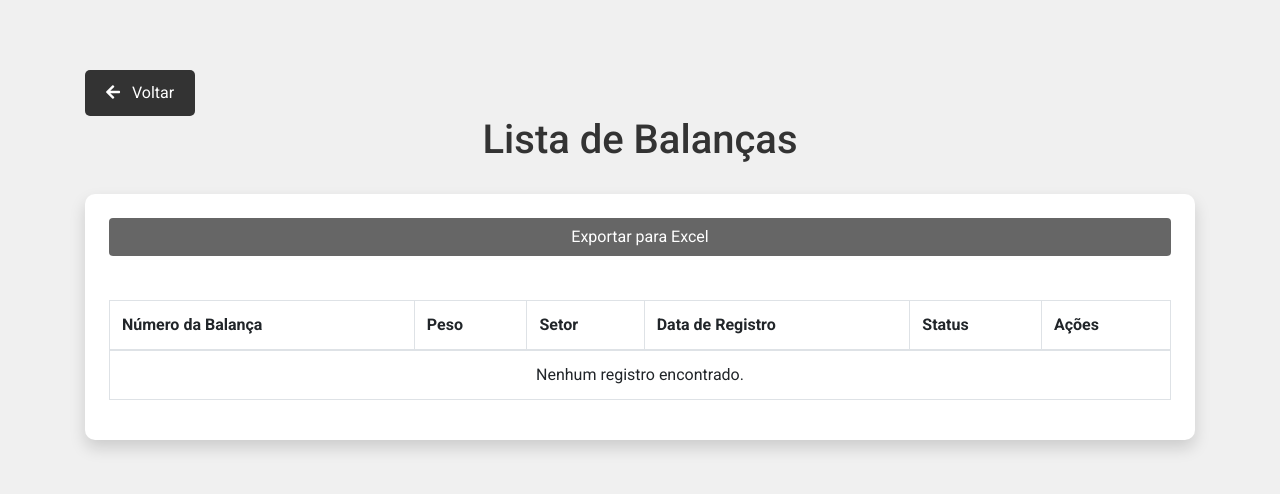
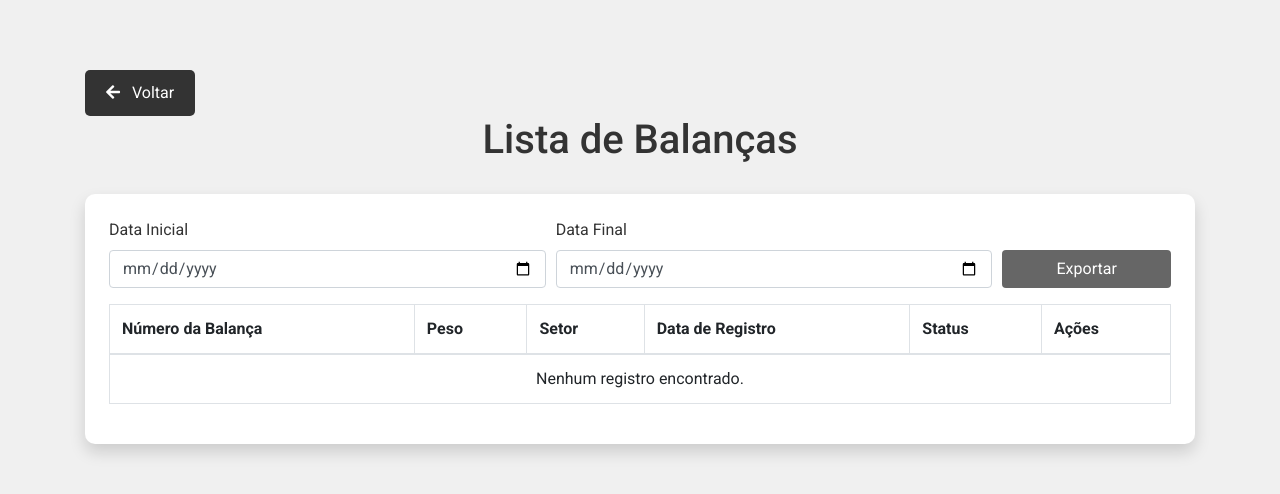
Before and after one commit to alvesmagnocavalcante/painelcpd, a Django app: page /balanca/lista/ in a window 1280 px wide. Shown: the top 494 px of the page. Run offline with Django 5.2, Linux system fonts and the light colour scheme; data that the repository does not hold is empty; some libraries are stand-ins or nearby versions.

Commit message:
app-balanca update

```diff
--- a/balanca/templates/lista_balanca.html
+++ b/balanca/templates/lista_balanca.html
@@ -70,13 +70,6 @@
             color: #fff; /* Branco */
             background-color: #4caf50; /* Verde */
         }
-        /* Responsividade para tabelas */
-        .table-responsive {
-            margin-top: 20px;
-        }
-        .btn-custom-sm {
-            margin-bottom: 10px;
-        }
     </style>
 </head>
 <body>
@@ -84,8 +77,21 @@
         <a href="{% url 'registro_balanca' %}" class="btn btn-back"><i class="fas fa-arrow-left"></i> Voltar</a>
         <h1>Lista de Balanças</h1>
         <div class="card shadow p-4">
-            <a href="{% url 'exportar_balanca_xlsx' %}" class="btn btn-custom btn-custom-sm mb-4">Exportar para Excel</a>
-            <div class="table-responsive">
+            <form method="get" action="{% url 'exportar_balanca_xlsx' %}">
+                <div class="form-row">
+                    <div class="form-group col-md-5">
+                        <label for="data_inicial">Data Inicial</label>
+                        <input type="date" id="data_inicial" name="data_inicial" class="form-control" required>
+                    </div>
+                    <div class="form-group col-md-5">
+                        <label for="data_final">Data Final</label>
+                        <input type="date" id="data_final" name="data_final" class="form-control" required>
+                    </div>
+                    <div class="form-group col-md-2 d-flex align-items-end">
+                        <button type="submit" class="btn btn-custom btn-block">Exportar</button>
+                    </div>
+                </div>
+            </form>
             <table class="table table-bordered">
                 <thead>
                     <tr>
@@ -129,7 +135,6 @@
             </table>
         </div>
     </div>
-    </div>
     <script src="https://code.jquery.com/jquery-3.5.1.slim.min.js"></script>
     <script src="https://cdn.jsdelivr.net/npm/@popperjs/core@2.5.3/dist/umd/popper.min.js"></script>
     <script src="https://stackpath.bootstrapcdn.com/bootstrap/4.5.2/js/bootstrap.min.js"></script>
--- a/balanca/views.py
+++ b/balanca/views.py
@@ -2,6 +2,7 @@ from django.shortcuts import render, redirect, get_object_or_404
 from django.http import HttpResponse
 from openpyxl import Workbook
 from .models import Balanca
+from datetime import datetime
 
 def registro_balanca(request):
     if request.method == 'POST':
@@ -20,7 +21,15 @@ def lista_balanca(request):
     return render(request, 'lista_balanca.html', {'registros': registros})
 
 def exportar_balanca_xlsx(request):
-    registros = Balanca.objects.all()
+    data_inicial = request.GET.get('data_inicial')
+    data_final = request.GET.get('data_final')
+
+    if data_inicial and data_final:
+        data_inicial = datetime.strptime(data_inicial, '%Y-%m-%d')
+        data_final = datetime.strptime(data_final, '%Y-%m-%d')
+        registros = Balanca.objects.filter(data_registro__range=[data_inicial, data_final])
+    else:
+        registros = Balanca.objects.all()
 
     wb = Workbook()
     ws = wb.active
@@ -36,7 +45,7 @@ def exportar_balanca_xlsx(request):
         else:
             status = "Dentro da margem"
 
-        data_registro = registro.data_registro.replace(tzinfo=None) if registro.data_registro else None
+        data_registro = registro.data_registro.strftime('%d/%m/%Y') if registro.data_registro else None
         ws.append([registro.numero_balanca, registro.peso, registro.setor, data_registro, status])
 
     response = HttpResponse(content_type='application/vnd.openxmlformats-officedocument.spreadsheetml.sheet')
```
Lines whose indentation alone changed are shown as unchanged.
